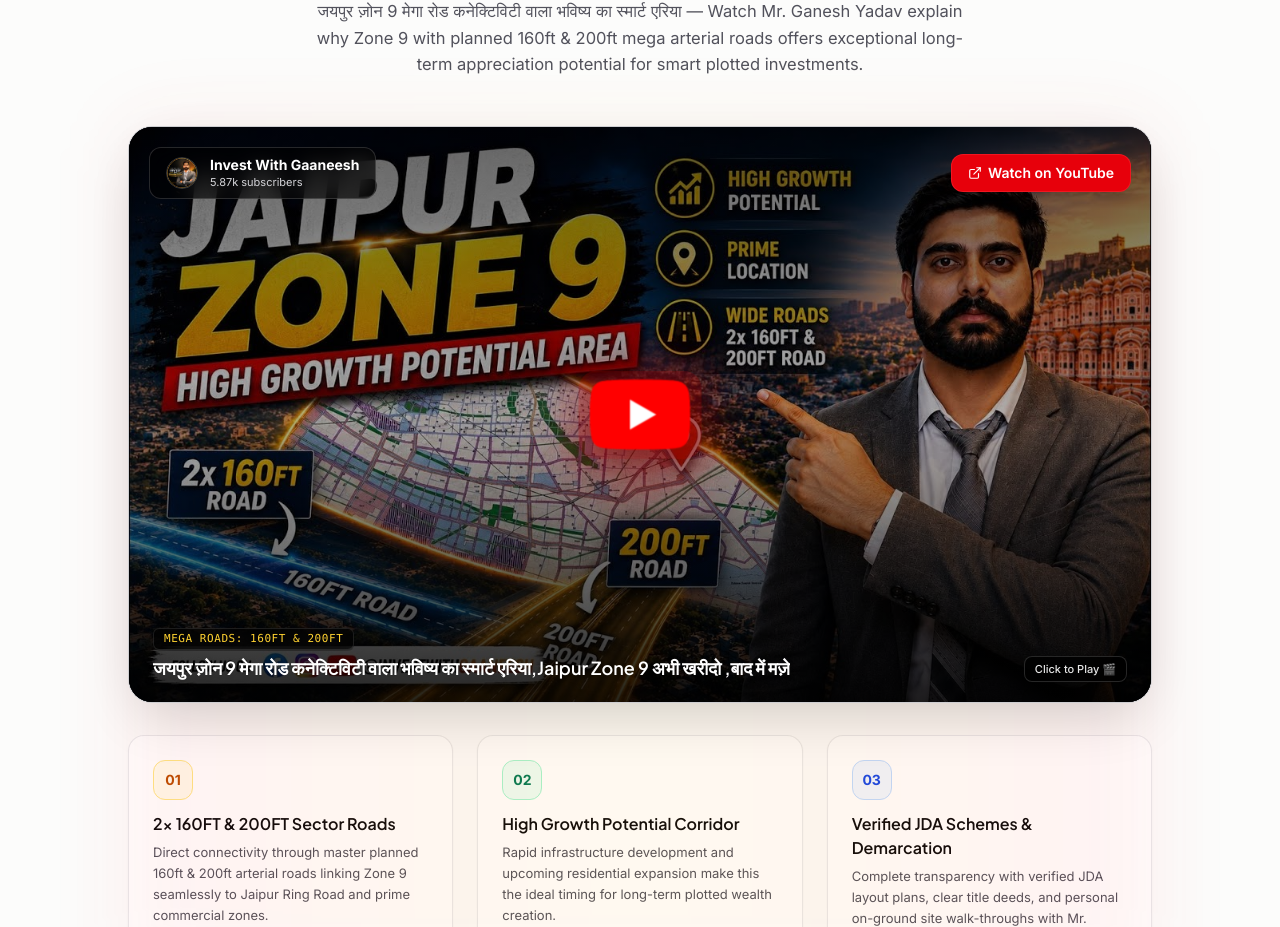
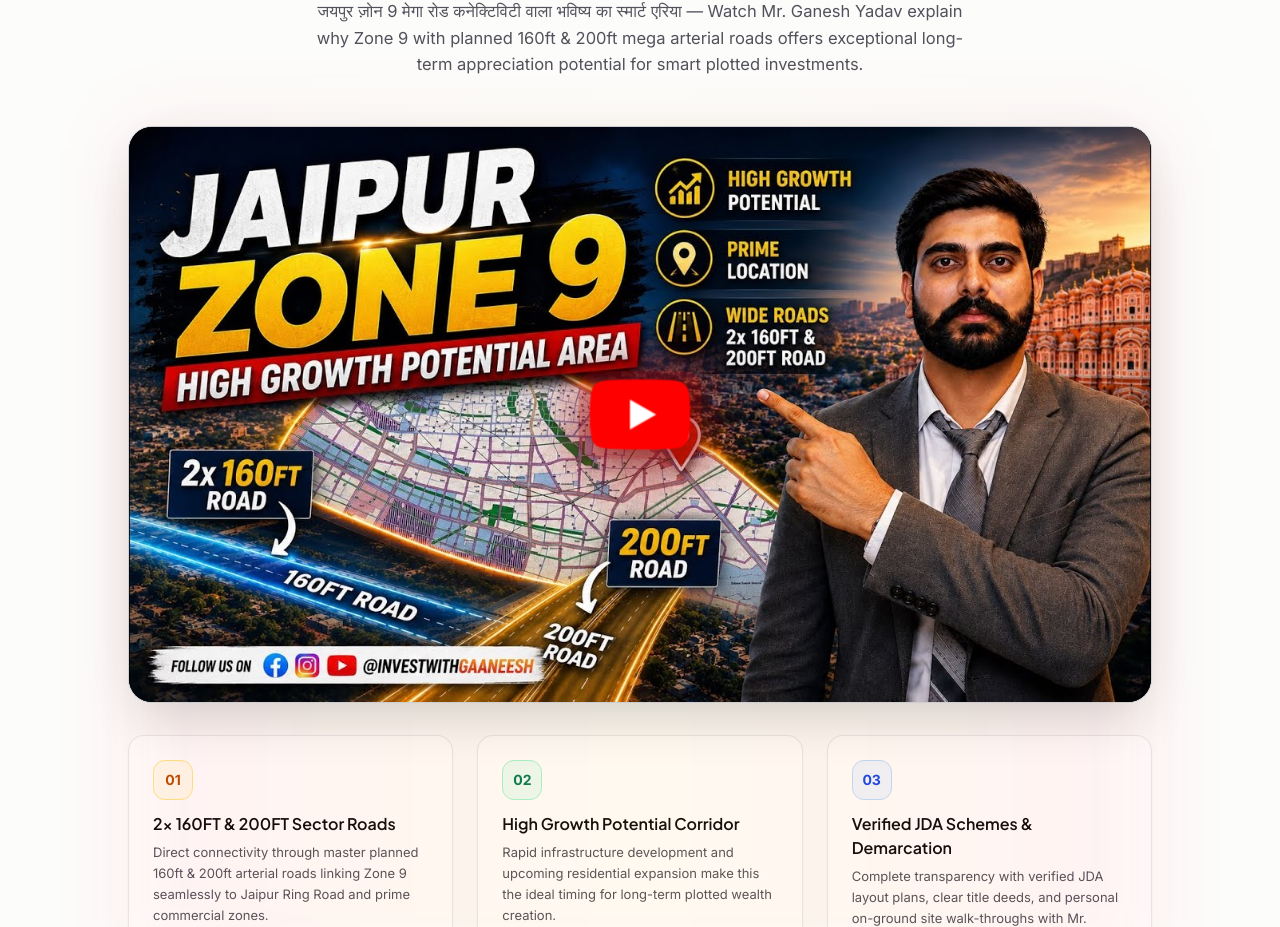
Before and after one commit to bad781478-lang/INVEST-WITH-GANESH, a React (Vite) app: page /about in a window 1280 px wide. Shown: the part 2055-2982 px from the top of the page. Built offline with nearby package versions, Linux system fonts and the light colour scheme.

Commit message:
fix: remove text overlays from youtube banner and about page video thumbnail

```diff
--- a/src/components/home/YoutubeShowcaseSection.tsx
+++ b/src/components/home/YoutubeShowcaseSection.tsx
@@ -106,17 +106,6 @@ export const YoutubeShowcaseSection: React.FC = () => {
                 loading="lazy"
               />
 
-              {/* Top Floating Chips inside Video */}
-              <div className="absolute top-4 left-4 sm:top-6 sm:left-6 flex items-center gap-2 pointer-events-none">
-                <span className="inline-flex items-center gap-1.5 px-3 py-1 rounded-lg bg-black/70 backdrop-blur-md border border-white/15 text-[11px] sm:text-xs font-medium text-white shadow-md">
-                  <span className="w-1.5 h-1.5 rounded-full bg-emerald-400 animate-pulse" />
-                  <span>4K Drone Walkthroughs</span>
-                </span>
-                <span className="hidden sm:inline-flex items-center px-3 py-1 rounded-lg bg-black/60 backdrop-blur-md border border-white/10 text-[11px] font-medium text-white/80">
-                  Mansarovar Extn · Ring Road · Diggi Road
-                </span>
-              </div>
-
               {/* Shimmer Light Reflection Sweep on Hover */}
               <div className="absolute inset-0 -translate-x-full group-hover:translate-x-full duration-1000 bg-gradient-to-r from-transparent via-white/15 to-transparent transition-transform ease-out pointer-events-none" />
 
@@ -136,23 +125,6 @@ export const YoutubeShowcaseSection: React.FC = () => {
                     />
                   </div>
                 </div>
-              </div>
-
-              {/* Bottom bar inside video banner */}
-              <div className="absolute bottom-0 inset-x-0 p-4 sm:p-6 bg-gradient-to-t from-black/85 via-black/40 to-transparent flex items-center justify-between text-white pointer-events-none">
-                <div className="space-y-0.5">
-                  <p className="text-xs sm:text-sm font-semibold tracking-wide text-white flex items-center gap-1.5">
-                    <span>Channel: @invest_with_gaaneesh</span>
-                    <span className="text-amber-400">✓</span>
-                  </p>
-                  <p className="text-[11px] sm:text-xs text-white/70">
-                    Project reviews, JDA scheme updates and buyer guides, published regularly.
-                  </p>
-                </div>
-                <span className="hidden sm:inline-flex items-center gap-1.5 text-xs font-semibold bg-white/15 backdrop-blur-md px-3.5 py-1.5 rounded-lg border border-white/20 text-white">
-                  <span>Watch on YouTube</span>
-                  <ExternalLink className="w-3.5 h-3.5" />
-                </span>
               </div>
             </div>
           </a>
--- a/src/pages/AboutPage.tsx
+++ b/src/pages/AboutPage.tsx
@@ -9,7 +9,6 @@ import {
   ArrowRight,
   FileCheck,
   Building2,
-  ExternalLink,
   Play,
   Sparkles,
 } from 'lucide-react';
@@ -319,40 +318,6 @@ export const AboutPage: React.FC = () => {
                       loading="lazy"
                     />
 
-                    {/* Dark gradient overlays */}
-                    <div className="absolute inset-0 bg-gradient-to-t from-black/85 via-black/30 to-black/60 pointer-events-none" />
-
-                    {/* Top Floating Bar: Channel info & Watch on YouTube button */}
-                    <div className="absolute top-3 sm:top-5 inset-x-3 sm:inset-x-5 flex items-center justify-between z-10">
-                      <div className="flex items-center gap-2.5 sm:gap-3 bg-black/60 backdrop-blur-md px-3 py-1.5 sm:px-4 sm:py-2 rounded-xl border border-white/15">
-                        <img
-                          src="/brand/yt-channel-avatar.jpg"
-                          alt="Invest With Gaaneesh Avatar"
-                          className="w-7 h-7 sm:w-8 sm:h-8 rounded-full object-cover border border-white/20"
-                        />
-                        <div className="text-left">
-                          <p className="text-xs sm:text-sm font-bold text-white leading-tight">
-                            Invest With Gaaneesh
-                          </p>
-                          <p className="text-[10px] sm:text-[11px] text-zinc-300">
-                            5.87k subscribers
-                          </p>
-                        </div>
-                      </div>
-
-                      <a
-                        href="https://www.youtube.com/watch?v=82HWVaodfYc"
-                        target="_blank"
-                        rel="noopener noreferrer"
-                        onClick={(e) => e.stopPropagation()}
-                        className="inline-flex items-center gap-1.5 px-3 py-1.5 sm:px-4 sm:py-2 rounded-xl bg-red-600 hover:bg-red-700 text-white text-xs sm:text-sm font-semibold transition-all shadow-md active:scale-95 border border-red-500/50"
-                      >
-                        <ExternalLink className="w-3.5 h-3.5" />
-                        <span className="hidden sm:inline">Watch on YouTube</span>
-                        <span className="sm:hidden">YouTube</span>
-                      </a>
-                    </div>
-
                     {/* Center Animated YouTube Play Icon */}
                     <div className="absolute inset-0 flex items-center justify-center pointer-events-none">
                       <div className="relative flex items-center justify-center">
@@ -366,24 +331,6 @@ export const AboutPage: React.FC = () => {
                             className="w-16 sm:w-20 md:w-24 h-auto object-contain drop-shadow-[0_10px_25px_rgba(0,0,0,0.5)]"
                           />
                         </div>
-                      </div>
-                    </div>
-
-                    {/* Bottom Bar: Title & Duration / Quality Chips */}
-                    <div className="absolute bottom-3 sm:bottom-5 inset-x-3 sm:inset-x-6 z-10 flex flex-col sm:flex-row sm:items-end justify-between gap-2 text-white">
-                      <div className="space-y-1 max-w-2xl text-left">
-                        <div className="inline-flex items-center gap-1.5 px-2.5 py-0.5 rounded-md bg-black/60 backdrop-blur-md text-[10px] sm:text-[11px] font-mono uppercase tracking-wider text-amber-300 border border-white/10">
-                          <span>Mega Roads: 160FT &amp; 200FT</span>
-                        </div>
-                        <h3 className="text-sm sm:text-base md:text-lg font-semibold text-white drop-shadow-sm line-clamp-2">
-                          जयपुर ज़ोन 9 मेगा रोड कनेक्टिविटी वाला भविष्य का स्मार्ट एरिया,Jaipur Zone 9 अभी खरीदो ,बाद में मज़े
-                        </h3>
-                      </div>
-
-                      <div className="flex items-center gap-2 self-start sm:self-auto shrink-0">
-                        <span className="px-2.5 py-1 rounded-lg bg-black/70 backdrop-blur-md text-[11px] font-medium border border-white/15 text-white/90">
-                          Click to Play 🎬
-                        </span>
                       </div>
                     </div>
                   </div>
```
